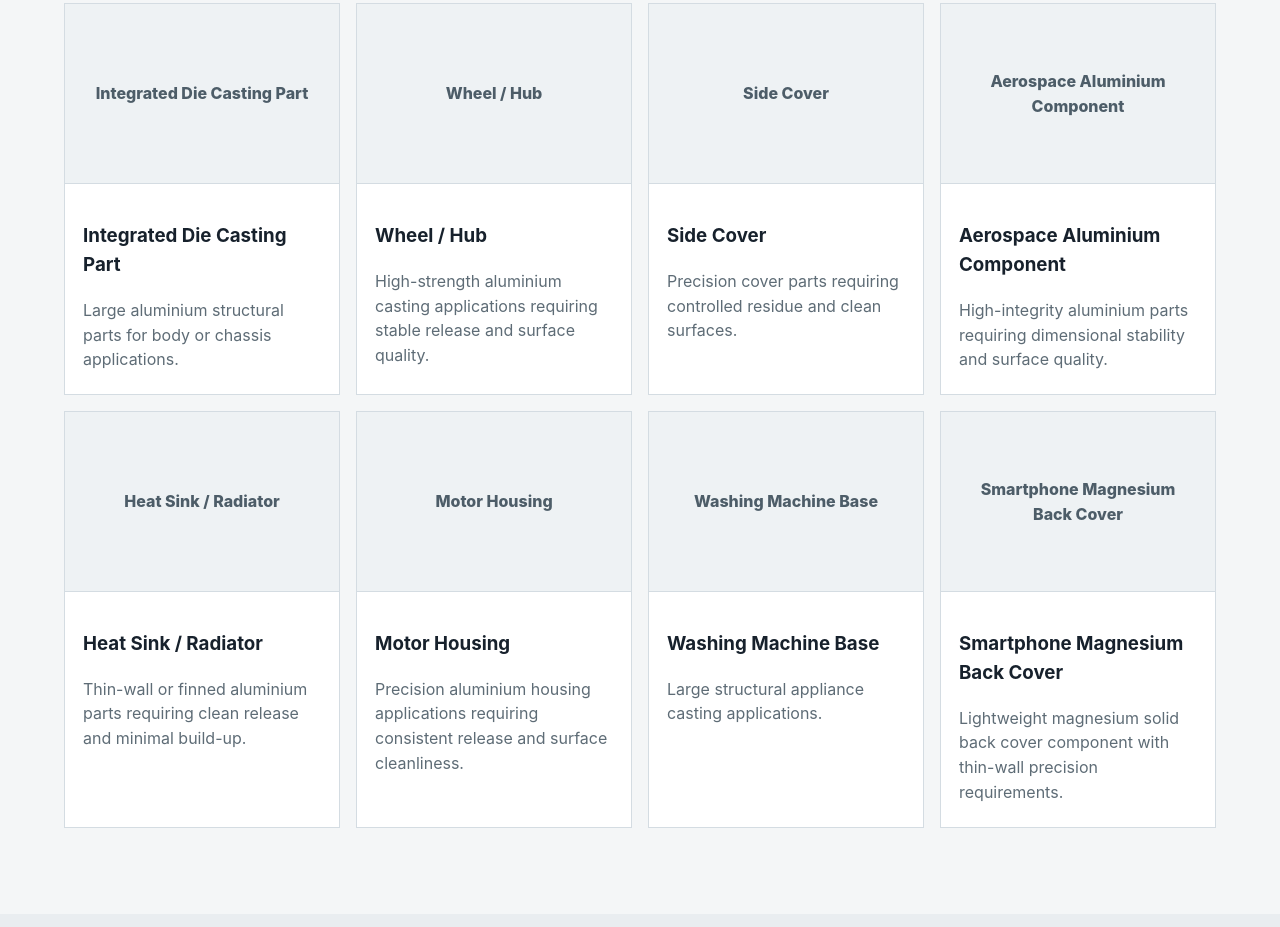
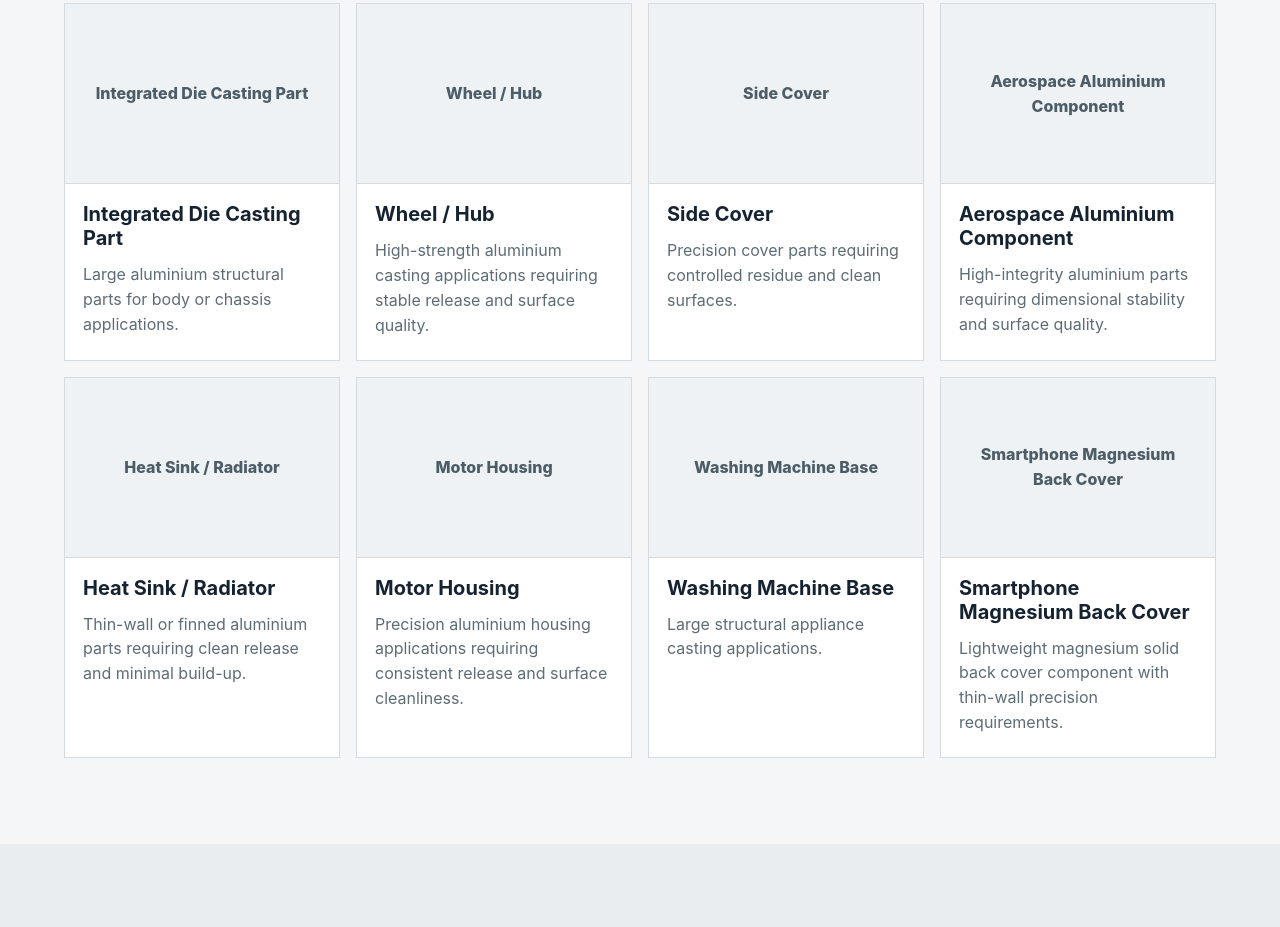
Before and after one commit to ttl1979921-source/die-casting-release-agent-website, a plain HTML site: page index.html in a window 1280 px wide. Shown: the part 2762-3689 px from the top of the page. Drawn offline with Linux system fonts and the light colour scheme.

```diff
--- a/style.css
+++ b/style.css
@@ -385,7 +385,7 @@
 }
 
 .application-solution-card h3,
-gallery-card h3 {
+.gallery-card h3 {
   margin: 0;
   color: var(--navy);
   font-size: 20px;
```
